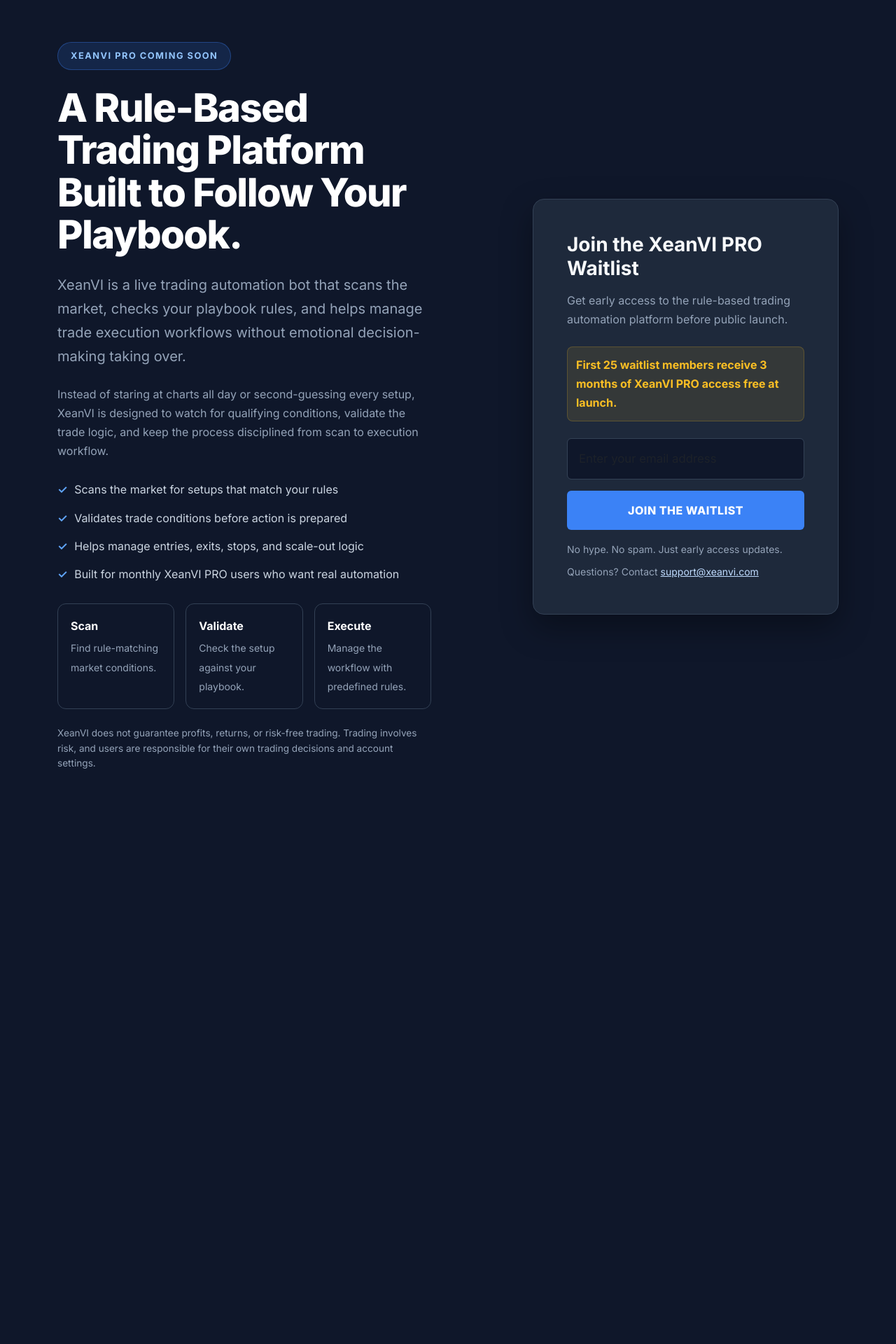
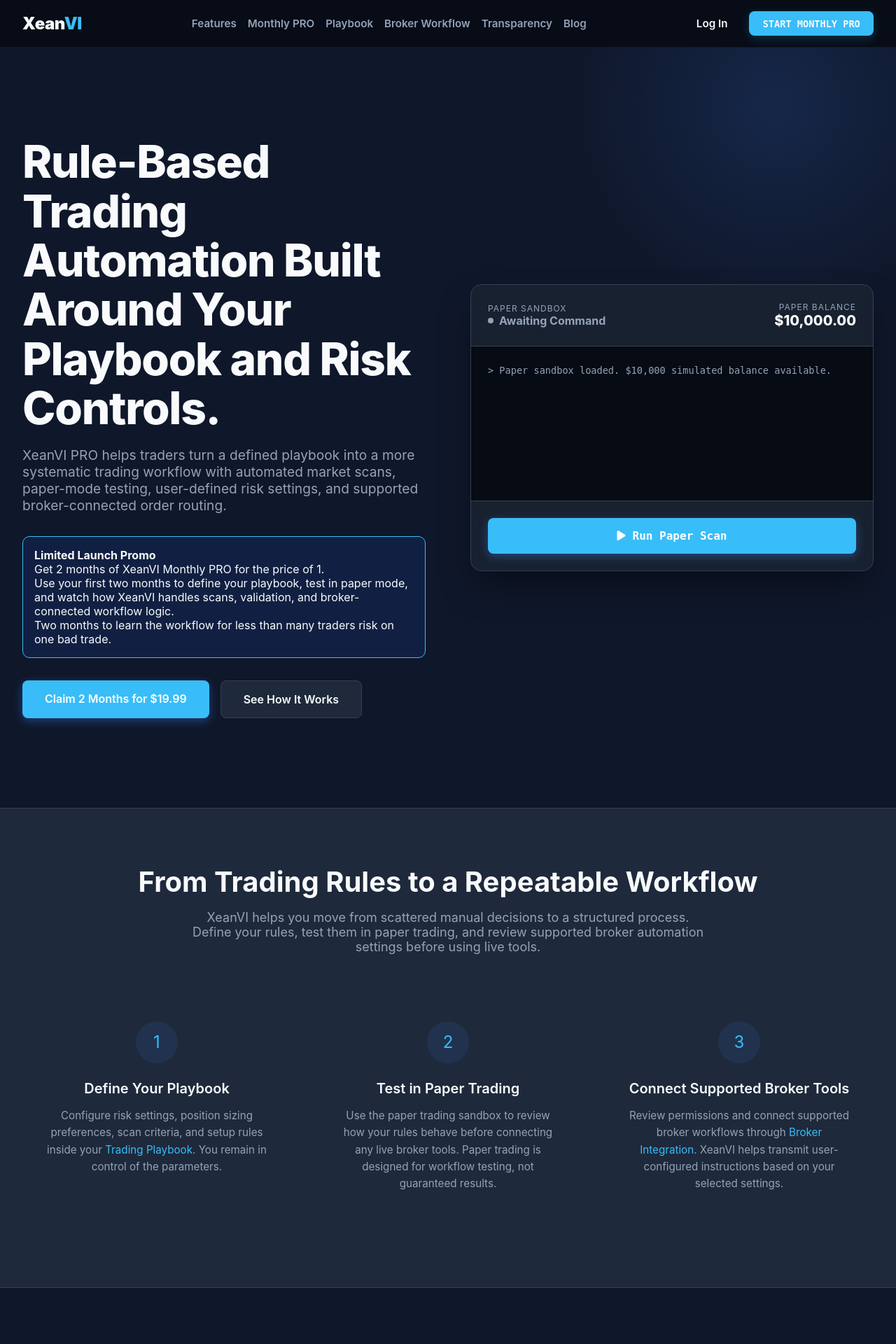
Before and after one commit to TroyS0326/trader, a Flask app: page / in a window 1280 px wide. Shown: the top 1920 px of the page at 70% size. Before the commit the page ends 1098 px from the top, so only its background shows below. Run offline with Flask 3, Linux system fonts and the light colour scheme; parts of the project's set-up code (start-up, migrations or seed data) failed here and were passed over; some libraries are stand-ins or nearby versions.

Commit message:
Remove waitlist flow and add monthly launch promo wiring

```diff
--- a/app.py
+++ b/app.py
@@ -33,7 +33,7 @@ import db as trade_db
 from db import get_failed_trades_today, get_recent_scans, get_recent_trades, get_trade_by_order_id, init_db, insert_scan, insert_trade, update_trade_status
 from execution import start_engine
 from models import db
-from models import BlogKeywordPlan, BlogPost, User, UserEvent, Waitlist
+from models import BlogKeywordPlan, BlogPost, User, UserEvent
 from onboarding import fetch_and_sync_bankroll, verify_alpaca_data_feed, detect_and_store_alpaca_connection
 from scanner import ScanError, buy_window_open, get_stock_chart_pack, now_et, run_scan, get_momentum_breakout_universe, get_snapshots, get_latest_quotes, resolve_data_feed
 from scanner import get_bars, analyze_symbol, get_company_profile, get_alpaca_asset
@@ -728,11 +728,6 @@ def ensure_schema_migrations() -> None:
                 conn.execute(text("ALTER TABLE trades ADD COLUMN closed_at DATETIME"))
 
 
-        if 'waitlist' in table_names:
-            waitlist_columns = {col['name'] for col in inspector.get_columns('waitlist')}
-            if 'is_early_bird' not in waitlist_columns:
-                conn.execute(text("ALTER TABLE waitlist ADD COLUMN is_early_bird BOOLEAN DEFAULT 0"))
-
         if 'user_events' in table_names:
             user_event_columns = {col['name'] for col in inspector.get_columns('user_events')}
             if 'event_context' not in user_event_columns:
@@ -859,12 +854,7 @@ def index():
             return redirect(url_for('dashboard'))
         return redirect(url_for('setup_checklist'))
 
-    if session.get('dev_access'):
-        return render_template('landing.html')
-    launch_mode = (getattr(config, 'LAUNCH_MODE', 'waitlist') or 'waitlist').lower()
-    if launch_mode == 'live':
-        return render_template('landing.html')
-    return render_template('waitlist.html')
+    return render_template('landing.html')
 
 
 @app.route('/dev-unlock/<token>')
@@ -875,73 +865,16 @@ def dev_unlock(token):
     dev_bypass_token = os.getenv('DEV_BYPASS_TOKEN', '').strip()
     if dev_bypass_token and token == dev_bypass_token:
         session['dev_access'] = True
-        flash("Developer access granted. Waitlist bypassed.", "success")
+        flash("Developer access granted.", "success")
         return redirect(url_for('index'))
     return "Unauthorized", 403
 
-
+@app.route('/waitlist')
+@app.route('/waitlist/')
 @app.route('/waitlist/thank-you')
-def waitlist_thank_you():
-    return render_template('waitlist_thank_you.html')
-
-
-@app.route('/join-waitlist', methods=['POST'])
-def join_waitlist():
-    email = request.form.get('email', '').strip().lower()
-
-    if not is_valid_email(email):
-        flash("A valid email is required.", "error")
-        return redirect(url_for('index'))
-
-    # 1. Local Tracking (Wrapped in safety net)
-    try:
-        existing = Waitlist.query.filter_by(email=email).first()
-        if not existing:
-            is_early = Waitlist.query.count() < 25
-            db.session.add(Waitlist(email=email, is_early_bird=is_early))
-            db.session.commit()
-    except Exception as e:
-        logger.error(f"Database Waitlist Error: {e}")
-        db.session.rollback()
-
-    # 2. PULL FROM CONFIG MODULE
-    api_key = getattr(config, 'BREVO_API_KEY', None) or os.getenv('BREVO_API_KEY')
-
-    if not api_key:
-        logger.error("CRITICAL: BREVO_API_KEY is missing from environment variables!")
-        flash("Waitlist is temporarily unavailable. Please try again later.", "error")
-        return redirect(url_for('index'))
-
-    # 3. Brevo API Execution
-    url = "https://api.brevo.com/v3/contacts"
-    headers = {
-        "accept": "application/json",
-        "content-type": "application/json",
-        "api-key": api_key
-    }
-
-    payload = {
-        "email": email,
-        "listIds": [config.BREVO_LIST_ID],
-        "updateEnabled": True
-    }
-
-    try:
-        response = requests.post(url, json=payload, headers=headers, timeout=15)
-
-        if response.status_code in [200, 201, 204]:
-            flash("You've been successfully added to the priority waitlist.", "success")
-            return redirect(url_for('waitlist_thank_you'))
-
-        logger.error(f"Brevo API Rejected: {response.text}")
-        flash("We could not secure your spot right now. Please try again.", "error")
-
-    except Exception as e:
-        logger.error(f"Brevo Connection Failed: {e}")
-        flash("System connection error. Please try again.", "error")
-
-    return redirect(url_for('index'))
-
+@app.route('/join-waitlist', methods=['GET', 'POST'])
+def legacy_waitlist_redirect():
+    return redirect(url_for('signup', plan='monthly'), code=301)
 
 @app.route('/pricing')
 def pricing():
@@ -1570,6 +1503,17 @@ def apply_subscription_to_user(user: User, subscription: dict, price_id: str | N
         )
 
 
+
+
+def get_launch_promo_discounts(plan: str) -> list[dict[str, str]]:
+    if plan != 'monthly':
+        return []
+    if not config.LAUNCH_PROMO_ENABLED:
+        return []
+    if not config.LAUNCH_PROMO_STRIPE_COUPON_ID:
+        return []
+    return [{'coupon': config.LAUNCH_PROMO_STRIPE_COUPON_ID}]
+
 @app.route('/api/create-checkout-session', methods=['POST'])
 @login_required
 def create_checkout_session():
@@ -1593,6 +1537,8 @@ def create_checkout_session():
     try:
         stripe_customer_id = get_or_create_stripe_customer(current_user)
         track_user_event('checkout_started', user=current_user, context={'plan': plan})
+        promo_discounts = get_launch_promo_discounts(plan)
+        launch_promo_value = 'two_months_for_one' if promo_discounts else 'none'
         checkout_session = stripe.checkout.Session.create(
             mode='subscription',
             customer=stripe_customer_id,
@@ -1600,9 +1546,10 @@ def create_checkout_session():
             success_url=f"{config.APP_BASE_URL}/checkout-redirect?session_id={{CHECKOUT_SESSION_ID}}",
             cancel_url=f"{config.APP_BASE_URL}/upgrade?checkout=cancelled",
             client_reference_id=str(current_user.id),
-            metadata={'user_id': str(current_user.id), 'plan': plan},
-            subscription_data={'metadata': {'user_id': str(current_user.id), 'plan': plan}},
+            metadata={'user_id': str(current_user.id), 'plan': plan, 'launch_promo': launch_promo_value},
+            subscription_data={'metadata': {'user_id': str(current_user.id), 'plan': plan, 'launch_promo': launch_promo_value}},
             allow_promotion_codes=True,
+            discounts=promo_discounts,
         )
         return redirect(checkout_session.url, code=303)
     except ValueError as exc:
--- a/config.py
+++ b/config.py
@@ -27,7 +27,7 @@ FLASK_ENV = os.getenv('FLASK_ENV', '').strip().lower()
 IS_PRODUCTION = FLASK_ENV == 'production' or not DEBUG
 HOST = os.getenv('HOST', '0.0.0.0')
 PORT = int(os.getenv('PORT', '5000'))
-LAUNCH_MODE = os.getenv('LAUNCH_MODE', 'waitlist').strip().lower() or 'waitlist'
+LAUNCH_MODE = os.getenv('LAUNCH_MODE', 'live').strip().lower() or 'live'
 STRICT_PRODUCTION_SCANNER = os.getenv('STRICT_PRODUCTION_SCANNER', '1') == '1'
 
 REDIS_URL = os.getenv('REDIS_URL', 'redis://localhost:6379/0').strip() or 'redis://localhost:6379/0'
@@ -62,6 +62,9 @@ STRIPE_WEBHOOK_SECRET = os.getenv('STRIPE_WEBHOOK_SECRET')
 STRIPE_PRICE_ID_MONTHLY = os.getenv('STRIPE_PRICE_ID_MONTHLY')
 STRIPE_PRICE_ID_ANNUAL = os.getenv('STRIPE_PRICE_ID_ANNUAL')
 STRIPE_CUSTOMER_PORTAL_RETURN_PATH = os.getenv('STRIPE_CUSTOMER_PORTAL_RETURN_PATH', '/billing')
+LAUNCH_PROMO_ENABLED = os.getenv('LAUNCH_PROMO_ENABLED', '0') == '1'
+LAUNCH_PROMO_STRIPE_COUPON_ID = os.getenv('LAUNCH_PROMO_STRIPE_COUPON_ID', '').strip()
+
 BREVO_API_KEY = os.getenv('BREVO_API_KEY')
 BREVO_LIST_ID = int(os.getenv('BREVO_LIST_ID', '5'))
 BREVO_SIGNUP_LIST_ID = int(os.getenv('BREVO_SIGNUP_LIST_ID', '0'))
--- a/models.py
+++ b/models.py
@@ -251,12 +251,6 @@ class User(UserMixin, db.Model):
         self.bankroll = self.active_bankroll
 
 
-class Waitlist(db.Model):
-    id = db.Column(db.Integer, primary_key=True)
-    email = db.Column(db.String(255), unique=True, nullable=False)
-    created_at = db.Column(db.DateTime, default=datetime.utcnow)
-    is_early_bird = db.Column(db.Boolean, default=False)
-
 
 class BlogPost(db.Model):
     __tablename__ = "blog_posts"
--- a/templates/landing.html
+++ b/templates/landing.html
@@ -158,8 +158,15 @@
                 <p style="font-size: 1.2rem; color: var(--text-muted); margin-bottom: 2rem;">
                     XeanVI PRO helps traders turn a defined playbook into a more systematic trading workflow with automated market scans, paper-mode testing, user-defined risk settings, and supported broker-connected order routing.
                 </p>
-                <div style="display: flex; gap: 1rem; flex-wrap: wrap; margin-top: 2rem;">
-                    <a href="/signup?plan=monthly" class="btn btn-primary">Start Monthly PRO</a>
+
+<div style="margin: 1rem 0; padding: 1rem; border: 1px solid var(--accent-blue); border-radius: 10px; background: rgba(37,99,235,0.12);">
+  <strong>Limited Launch Promo</strong><br>
+  Get 2 months of XeanVI Monthly PRO for the price of 1.<br>
+  Use your first two months to define your playbook, test in paper mode, and watch how XeanVI handles scans, validation, and broker-connected workflow logic.<br>
+  Two months to learn the workflow for less than many traders risk on one bad trade.
+</div>
+<div style="display: flex; gap: 1rem; flex-wrap: wrap; margin-top: 2rem;">
+                    <a href="/signup?plan=monthly" class="btn btn-primary">Claim 2 Months for $19.99</a>
                     <a href="/features" class="btn btn-secondary">See How It Works</a>
                 </div>
             </div>
--- a/templates/waitlist.html
+++ /dev/null
@@ -1,319 +0,0 @@
-<!DOCTYPE html>
-<html lang="en">
-<head>
-    <meta charset="UTF-8">
-    <meta name="viewport" content="width=device-width, initial-scale=1.0, viewport-fit=cover">
-
-    <title>XeanVI PRO | Rule-Based Trading Automation Platform</title>
-    <meta name="description" content="XeanVI PRO is a rule-based trading automation platform that scans the market, validates your rules, and supports paper-mode testing and broker-connected execution workflows with discipline.">
-
-    <meta name="robots" content="index, follow, max-image-preview:large">
-    <meta name="author" content="XeanVI">
-    <meta name="theme-color" content="#0f172a">
-
-    <link rel="canonical" href="https://xeanvi.com/">
-
-    <meta property="og:type" content="website">
-    <meta property="og:site_name" content="XeanVI">
-    <meta property="og:title" content="XeanVI PRO | Rule-Based Trading Automation Platform">
-    <meta property="og:description" content="Join the XeanVI PRO waitlist for a rule-based trading automation platform built to scan, validate, and support paper-mode testing and broker-connected execution workflows.">
-    <meta property="og:url" content="https://xeanvi.com/">
-
-    <meta name="twitter:card" content="summary">
-    <meta name="twitter:title" content="XeanVI PRO | Rule-Based Trading Automation Platform">
-    <meta name="twitter:description" content="An rule-based trading automation platform built to scan the market, validate your rules, and support paper-mode testing and broker-connected execution workflows.">
-
-    <link href="https://cdn.jsdelivr.net/npm/bootstrap@5.3.0/dist/css/bootstrap.min.css" rel="stylesheet">
-    <link href="https://fonts.googleapis.com/css2?family=Inter:wght@400;500;700;800&display=swap" rel="stylesheet">
-
-    <script type="application/ld+json">
-    {
-      "@context": "https://schema.org",
-      "@type": "SoftwareApplication",
-      "name": "XeanVI PRO",
-      "applicationCategory": "FinanceApplication",
-      "operatingSystem": "Web",
-      "url": "https://xeanvi.com/",
-      "description": "XeanVI PRO is a rule-based trading automation platform that scans the market, validates user-defined trading rules, and supports paper-mode testing and broker-connected execution workflows.",
-      "offers": {
-        "@type": "Offer",
-        "url": "https://xeanvi.com/",
-        "availability": "https://schema.org/PreOrder"
-      }
-    }
-    </script>
-
-    <style>
-        :root {
-            --bg-base: #0f172a;
-            --bg-card: #1e293b;
-            --border-color: #334155;
-            --text-main: #f8fafc;
-            --text-muted: #94a3b8;
-            --accent: #3b82f6;
-            --gold: #fbbf24;
-        }
-
-        body {
-            background-color: var(--bg-base);
-            color: var(--text-main);
-            font-family: 'Inter', sans-serif;
-            line-height: 1.7;
-            -webkit-font-smoothing: antialiased;
-        }
-
-        .page-wrap {
-            min-height: 100vh;
-            display: flex;
-            align-items: center;
-            padding: 60px 0;
-        }
-
-        .badge-soft {
-            background-color: rgba(59, 130, 246, 0.15);
-            color: #93c5fd;
-            border: 1px solid rgba(59, 130, 246, 0.35);
-            font-weight: 700;
-            letter-spacing: 1.5px;
-            padding: 8px 18px;
-            border-radius: 50px;
-            display: inline-block;
-            font-size: 0.8rem;
-            text-transform: uppercase;
-        }
-
-        .display-title {
-            font-weight: 800;
-            font-size: 3.5rem;
-            letter-spacing: -1.5px;
-            color: #ffffff;
-            line-height: 1.08;
-        }
-
-        .text-muted {
-            color: var(--text-muted) !important;
-        }
-
-        .bot-list {
-            list-style: none;
-            padding-left: 0;
-            margin: 28px 0;
-        }
-
-        .bot-list li {
-            margin-bottom: 13px;
-            color: #cbd5e1;
-        }
-
-        .bot-list li::before {
-            content: "✓";
-            color: #60a5fa;
-            font-weight: 800;
-            margin-right: 10px;
-        }
-
-        .glass-card {
-            background-color: var(--bg-card);
-            border: 1px solid var(--border-color);
-            border-radius: 16px;
-            box-shadow: 0 18px 45px rgba(0,0,0,0.35);
-        }
-
-        .form-control-custom {
-            background-color: var(--bg-base);
-            border: 1px solid var(--border-color);
-            color: #ffffff;
-            padding: 16px;
-            font-size: 1.05rem;
-        }
-
-        .form-control-custom:focus {
-            background-color: #020617;
-            border-color: var(--accent);
-            color: #ffffff;
-            box-shadow: 0 0 0 3px rgba(59, 130, 246, 0.25);
-        }
-
-        .btn-custom {
-            background-color: var(--accent);
-            color: #ffffff;
-            font-weight: 800;
-            letter-spacing: 0.5px;
-            padding: 16px 32px;
-            border: none;
-            transition: 0.2s ease;
-        }
-
-        .btn-custom:hover {
-            background-color: #2563eb;
-            color: #ffffff;
-        }
-
-        .promo-text {
-            color: var(--gold);
-            font-weight: 700;
-            background: rgba(251, 191, 36, 0.1);
-            padding: 12px;
-            border-radius: 8px;
-            border: 1px solid rgba(251, 191, 36, 0.2);
-        }
-
-        .risk-note {
-            font-size: 0.85rem;
-            color: #94a3b8;
-            line-height: 1.6;
-        }
-
-        .mini-card {
-            background-color: rgba(15, 23, 42, 0.75);
-            border: 1px solid var(--border-color);
-            border-radius: 12px;
-            padding: 18px;
-        }
-
-        .mini-card strong {
-            color: #ffffff;
-            display: block;
-            margin-bottom: 4px;
-        }
-
-        a {
-            color: #bfdbfe;
-        }
-
-        a:hover {
-            color: #ffffff;
-        }
-
-        @media (max-width: 768px) {
-            .page-wrap {
-                padding: 36px 0;
-                align-items: flex-start;
-            }
-
-            .display-title {
-                font-size: 2.45rem;
-            }
-        }
-    </style>
-</head>
-
-<body>
-    {% include 'partials/meta_pixel.html' %}
-
-    <main class="page-wrap">
-        <div class="container">
-            <div class="row align-items-center g-5">
-
-                <section class="col-lg-6">
-                    <div class="badge-soft mb-4">XeanVI PRO Coming Soon</div>
-
-                    <h1 class="display-title mb-4">
-                        A Rule-Based Trading Platform Built to Follow Your Playbook.
-                    </h1>
-
-                    <p class="lead text-muted mb-4">
-                        XeanVI is a live trading automation bot that scans the market, checks your playbook rules,
-                        and helps manage trade execution workflows without emotional decision-making taking over.
-                    </p>
-
-                    <p class="text-muted mb-4">
-                        Instead of staring at charts all day or second-guessing every setup, XeanVI is designed to watch
-                        for qualifying conditions, validate the trade logic, and keep the process disciplined from scan
-                        to execution workflow.
-                    </p>
-
-                    <ul class="bot-list">
-                        <li>Scans the market for setups that match your rules</li>
-                        <li>Validates trade conditions before action is prepared</li>
-                        <li>Helps manage entries, exits, stops, and scale-out logic</li>
-                        <li>Built for monthly XeanVI PRO users who want real automation</li>
-                    </ul>
-
-                    <div class="row g-3 mb-4">
-                        <div class="col-md-4">
-                            <div class="mini-card h-100">
-                                <strong>Scan</strong>
-                                <span class="small text-muted">Find rule-matching market conditions.</span>
-                            </div>
-                        </div>
-                        <div class="col-md-4">
-                            <div class="mini-card h-100">
-                                <strong>Validate</strong>
-                                <span class="small text-muted">Check the setup against your playbook.</span>
-                            </div>
-                        </div>
-                        <div class="col-md-4">
-                            <div class="mini-card h-100">
-                                <strong>Execute</strong>
-                                <span class="small text-muted">Manage the workflow with predefined rules.</span>
-                            </div>
-                        </div>
-                    </div>
-
-                    <p class="risk-note mb-0">
-                        XeanVI does not guarantee profits, returns, or risk-free trading. Trading involves risk, and users
-                        are responsible for their own trading decisions and account settings.
-                    </p>
-                </section>
-
-                <section class="col-lg-5 offset-lg-1">
-                    <div class="glass-card p-4 p-md-5">
-                        <h2 class="fw-bold mb-3 h3">Join the XeanVI PRO Waitlist</h2>
-
-                        <p class="text-muted mb-4">
-                            Get early access to the rule-based trading automation platform before public launch.
-                        </p>
-
-                        {% with messages = get_flashed_messages(with_categories=true) %}
-                          {% if messages %}
-                            {% for category, message in messages %}
-                              {% if category == 'error' %}
-                                <div class="alert alert-dismissible fade show p-3 mb-4 rounded" role="alert" style="background-color: rgba(239, 68, 68, 0.1); border: 1px solid rgba(239, 68, 68, 0.3); color: #fca5a5;">
-                                  {{ message }}
-                                  <button type="button" class="btn-close btn-close-white" data-bs-dismiss="alert" aria-label="Close"></button>
-                                </div>
-                              {% else %}
-                                <div class="alert alert-dismissible fade show p-3 mb-4 rounded" role="alert" style="background-color: rgba(34, 197, 94, 0.1); border: 1px solid rgba(34, 197, 94, 0.3); color: #86efac;">
-                                  {{ message }}
-                                  <button type="button" class="btn-close btn-close-white" data-bs-dismiss="alert" aria-label="Close"></button>
-                                </div>
-                              {% endif %}
-                            {% endfor %}
-                          {% endif %}
-                        {% endwith %}
-
-                        <p class="promo-text mb-4">
-                            First 25 waitlist members receive 3 months of XeanVI PRO access free at launch.
-                        </p>
-
-                        <form action="{{ url_for('join_waitlist') }}" method="POST" data-meta-pixel-event="Lead" data-meta-pixel-params='{{ {"content_name":"XeanVI PRO Waitlist","content_category":"Waitlist"}|tojson }}'>
-                            <input type="hidden" name="csrf_token" value="{{ csrf_token() }}">
-
-                            <div class="mb-3">
-                                <label for="email" class="visually-hidden">Email address</label>
-                                <input id="email" type="email" name="email" class="form-control form-control-custom rounded" placeholder="Enter your email address" required>
-                            </div>
-
-                            <button type="submit" class="btn btn-custom w-100 rounded">
-                                JOIN THE WAITLIST
-                            </button>
-                        </form>
-
-                        <p class="mt-3 mb-0 small text-muted">
-                            No hype. No spam. Just early access updates.
-                        </p>
-
-                        <p class="mt-2 mb-0 small text-muted">
-                            Questions? Contact <a href="mailto:support@xeanvi.com">support@xeanvi.com</a>
-                        </p>
-                    </div>
-                </section>
-
-            </div>
-        </div>
-    </main>
-
-    <script src="https://cdn.jsdelivr.net/npm/bootstrap@5.3.0/dist/js/bootstrap.bundle.min.js"></script>
-</body>
-</html>
```
Also changed, not shown: LAUNCH_CHECKLIST.md (+2 -2 lines), templates/signup.html (+7 -0 lines), templates/upgrade.html (+9 -2 lines), templates/waitlist_thank_you.html (deleted, +0 -136 lines), README.md, 1 other file.
